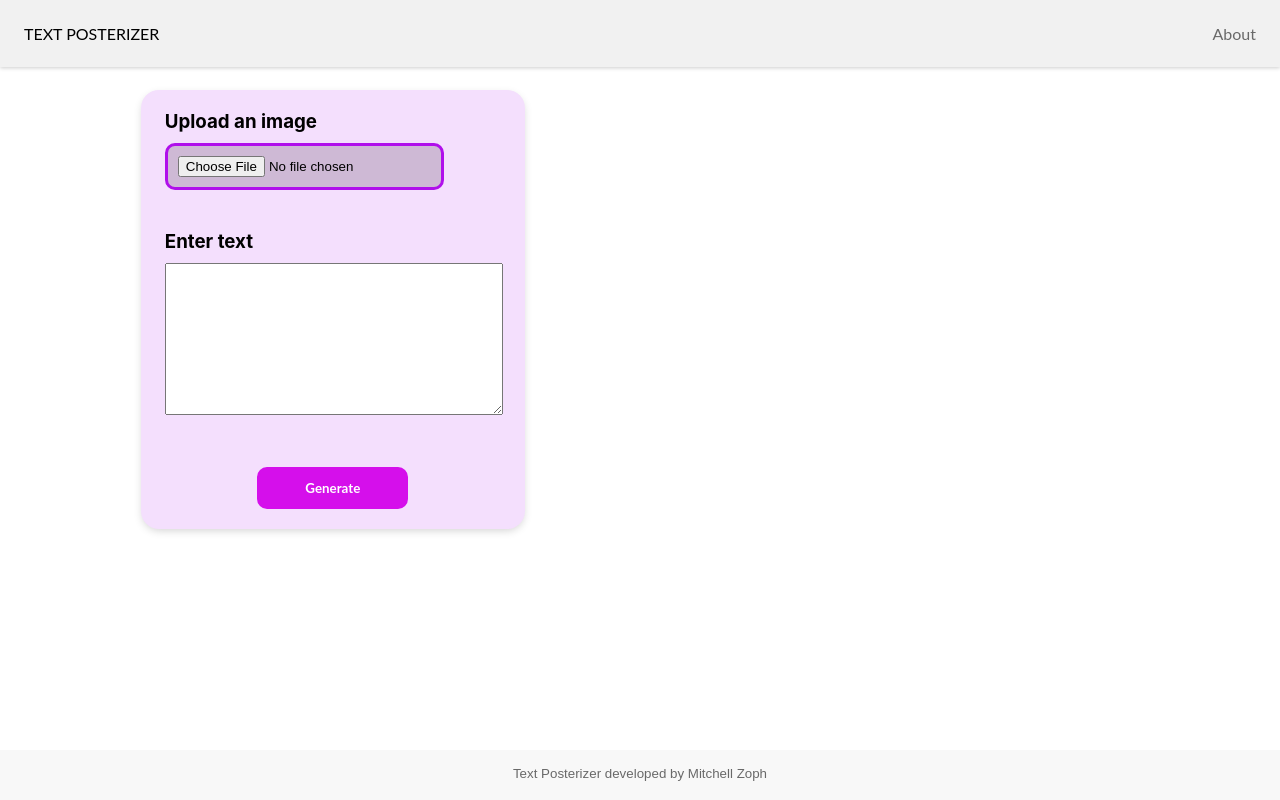
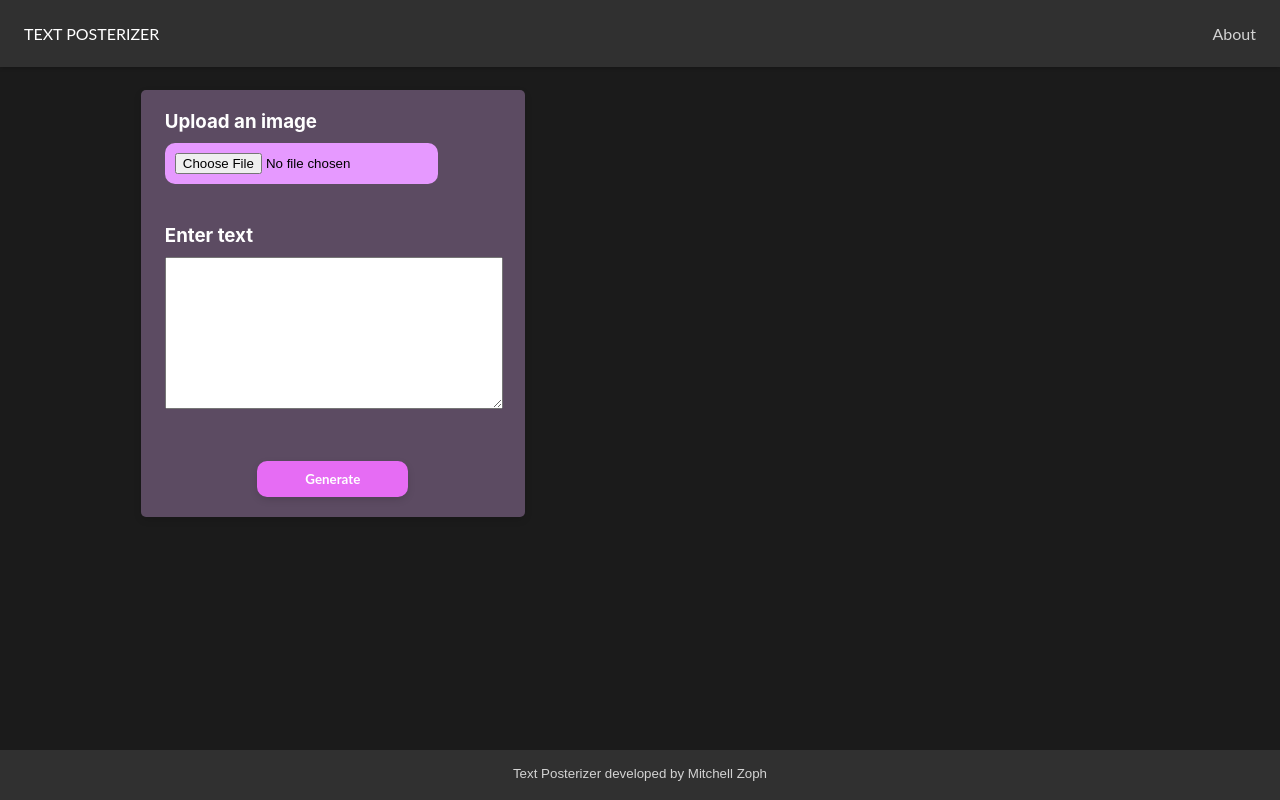
Before and after one commit to MitchellZ/Text-Posterizer, a React (Create React App) app: page / in a window 1280 px wide. Built offline with nearby package versions, Linux system fonts and the light colour scheme.

Commit message:
Update CSS

```diff
--- a/src/App.css
+++ b/src/App.css
@@ -9,6 +9,7 @@ body {
   padding: 0;
   height: 100%;
   min-height: 100%;
+  background-color: #1b1b1b;
 }
 
 #container {
@@ -41,7 +42,7 @@ p {
   top: 0;
   height: 66px;
   width: 100%;
-  background-color: #f1f1f1;
+  background-color: #303030;
   box-shadow: 0 2px 4px 0 rgba(0, 0, 0, 0.2);
 }
 
@@ -50,7 +51,7 @@ p {
   margin: 0;
   padding: 0;
   overflow: hidden;
-  background-color: #f1f1f1;
+  background-color: #303030;
 }
 
 .nav li {
@@ -59,18 +60,18 @@ p {
 
 .nav li a {
   display: block;
-  color: dimgray;
+  color: lightgray;
   text-align: center;
   padding: 24px 24px;
   text-decoration: none;
 }
 
 .nav li a:hover:not(.active) {
-  background-color: #cccccc;
+  background-color: #555555;
 }
 
 .nav .active {
-  color: black;
+  color: white;
 }
 
 .nav .about {
@@ -95,19 +96,24 @@ p {
 .parameters_form {
   display: block;
   padding: 20px 24px 20px 24px;
-  border-radius: 18px;
+  border-radius: 5px;
   margin-left: 1vw;
   margin-right: auto;
   margin-bottom: 28px;
   width: calc(100% - 48px);
   max-width: 400px;
-  background-color: #f4dffd;
+  background-color: #5c4b62;
   box-shadow: 0px 3px 10px -2px rgba(0, 0, 0, 0.2);
 }
 
 .parameters_form img {
   width: auto;
   max-height: 132px;
+}
+
+.parameters_form h3,
+.parameters_form h4 {
+  color: #ffffff;
 }
 
 .parameters_form select {
@@ -122,8 +128,8 @@ p {
   box-sizing: border-box;
   padding: 10px;
   width: auto;
-  background-color: #ceb9d5;
-  border: 3px solid #b00feb;
+  background-color: #e699ff;
+  /* border: 3px solid #b00feb; */
   border-radius: 10px;
 }
 
@@ -138,11 +144,11 @@ p {
 }
 
 .parameters_form select:hover {
-  background-color: #cccccc;
+  background-color: #ce47ff;
 }
 
 .parameters_form input:hover {
-  background-color: #cccccc;
+  background-color: #ce47ff;
 }
 
 .parameters_form p {
@@ -163,18 +169,23 @@ label {
   margin-left: auto;
   margin-right: auto;
   width: 45%;
-  background-color: #d50feb;
+  background-color: #e66cf4;
   color: white;
-  border: 3px solid #d50feb;
+  /* border: 3px solid #d50feb; */
+  border: none;
   border-radius: 10px;
   font-family: Lato;
   font-weight: bold;
+  /* Drop shadow */
+  box-shadow: 0px 3px 10px -2px rgba(0, 0, 0, 0.2);
 }
 
 .parameters_form button:hover {
-  background-color: #ab0ebc;
+  background-color: #c120d3;
   color: white;
-  border: 3px solid #ab0ebc;
+  /* border: 3px solid #ab0ebc; */
+  /* Remove drop shadow */
+  box-shadow: none;
 }
 
 input {
@@ -245,8 +256,8 @@ footer {
   margin-top: -50px;
   clear: both;
   text-align: center;
-  color: dimgray;
-  background-color: #f8f8f8;
+  color: lightgray;
+  background-color: #303030;
 }
 
 footer li {
--- a/src/pages/Generator.jsx
+++ b/src/pages/Generator.jsx
@@ -19,12 +19,6 @@ const Generator = () => {
 
   const handleGenerate = () => {
     if (selectedImage && text) {
-      const generatedImage = (
-        <div className="image-with-text-container">
-          <img src={selectedImage} alt="Uploaded" width="300" />
-          <div className="overlay-text">{text}</div>
-        </div>
-      );
       setGeneratedImageVisible(true);
     }
   };
```
